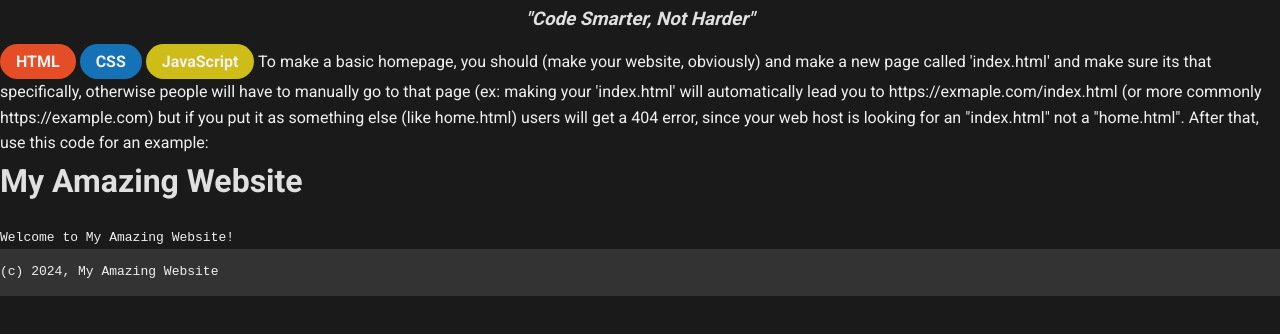
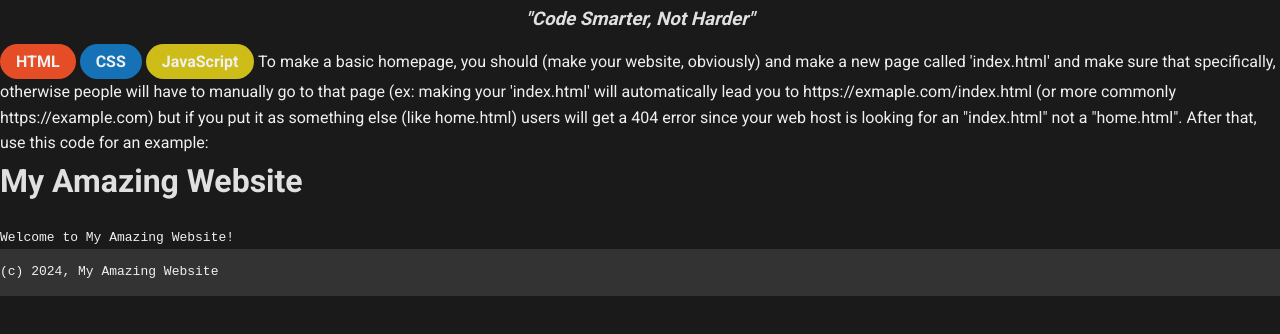
Before and after one commit to webimatr/webimatr.github.io, a plain HTML site: page html/basic-home-page.html in a window 1280 px wide. Shown: the part 136-470 px from the top of the page. Drawn offline with Linux system fonts and the light colour scheme; files that its build step writes are made by us from their sources.

Commit message:
Update basic-home-page.html

```diff
--- a/html/basic-home-page.html
+++ b/html/basic-home-page.html
@@ -14,9 +14,9 @@
     <button class="css">CSS</button>
     <button class="js">JavaScript</button>
   </head>
-To make a basic homepage, you should (make your website, obviously) and make a new page called 'index.html' and make sure its that specifically, otherwise
+To make a basic homepage, you should (make your website, obviously) and make a new page called 'index.html' and make sure that specifically, otherwise
 people will have to manually go to that page (ex: making your 'index.html' will automatically lead you to https://exmaple.com/index.html (or more commonly
-https://example.com) but if you put it as something else (like home.html) users will get a 404 error, since your web host is looking for an "index.html"
+https://example.com) but if you put it as something else (like home.html) users will get a 404 error since your web host is looking for an "index.html"
 not a "home.html".
 
 After that, use this code for an example:
```
